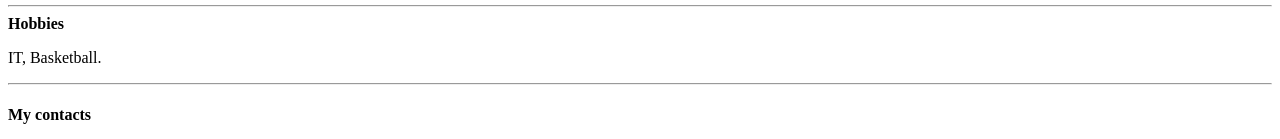
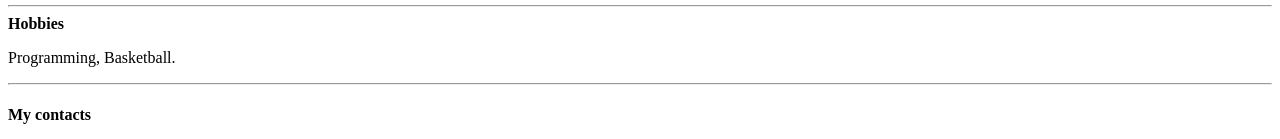
Before and after one commit to biramzos/ramos.github.io, a plain HTML site: page index.html in a window 1280 px wide. Shown: the part 263-402 px from the top of the page. Drawn offline with Linux system fonts and the light colour scheme.

Commit message:
Update index.html

```diff
--- a/index.html
+++ b/index.html
@@ -37,7 +37,7 @@
     </table>
     <hr/>
     <strong>Hobbies</strong>
-    <p>IT, Basketball.</p>
+    <p>Programming, Basketball.</p>
     <hr/>
     <strong><h4>My contacts</h4></strong>
     <table>
```
